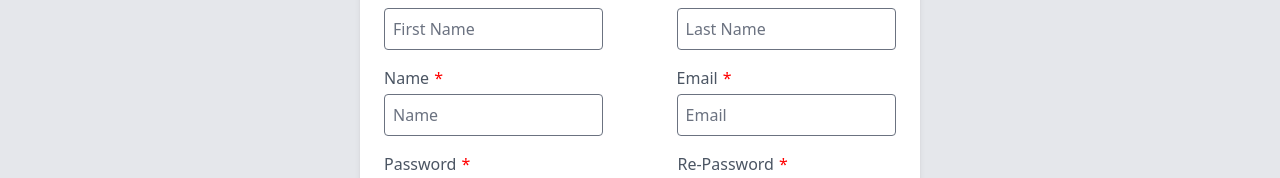
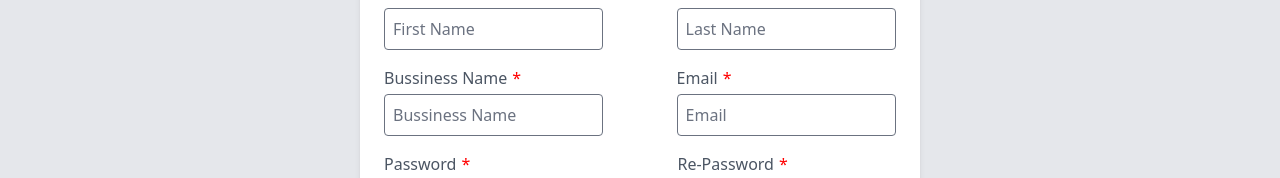
Before and after one commit to gwhoami/gwhoami, a React (Create React App) app in the folder react-gwhoami/: page /home/signin in a window 1280 px wide. Shown: the part 254-432 px from the top of the page. Built offline with nearby package versions, Linux system fonts and the light colour scheme; no server answers.

Commit message:
Update register.js
business name is their company name or

```diff
--- a/react-gwhoami/src/container/register.js
+++ b/react-gwhoami/src/container/register.js
@@ -76,12 +76,12 @@ const RegisterUser = React.memo(() => {
                             </div>
                             <div class="w-1/6 ... "></div>
                             <div class="w-1/2 ... ">
-                            <InputEmail styleClass="flex flex-col mb-4" formKey="Last Name" formRef={regRef} uiRefresh={ui} label="Last Name" placeholder="Last Name" /></div>
+                            <InputText styleClass="flex flex-col mb-4" formKey="Last Name" formRef={regRef} uiRefresh={ui} label="Last Name" placeholder="Last Name" /></div>
 
                         </div>
                         <div class="flex ...">
                             <div class="w-1/2 ... ">
-                            <InputText styleClass="flex flex-col mb-4" formKey="name" formRef={regRef} uiRefresh={ui} label="Name" placeholder="Name" required="Name is required" />
+                            <InputText styleClass="flex flex-col mb-4" formKey="name" formRef={regRef} uiRefresh={ui} label="Bussiness Name" placeholder="Bussiness Name" required="Name is required" />
                             </div>
                             <div class="w-1/6 ... "></div>
                             <div class="w-1/2 ... ">
```
